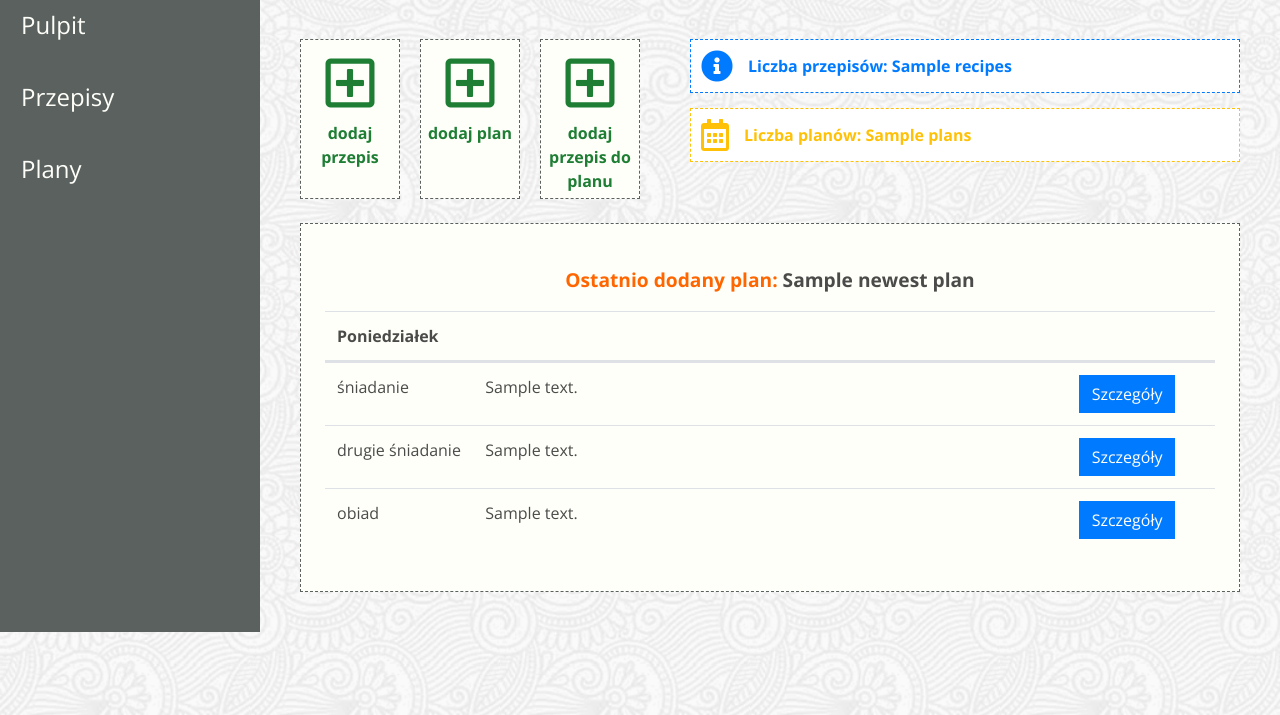
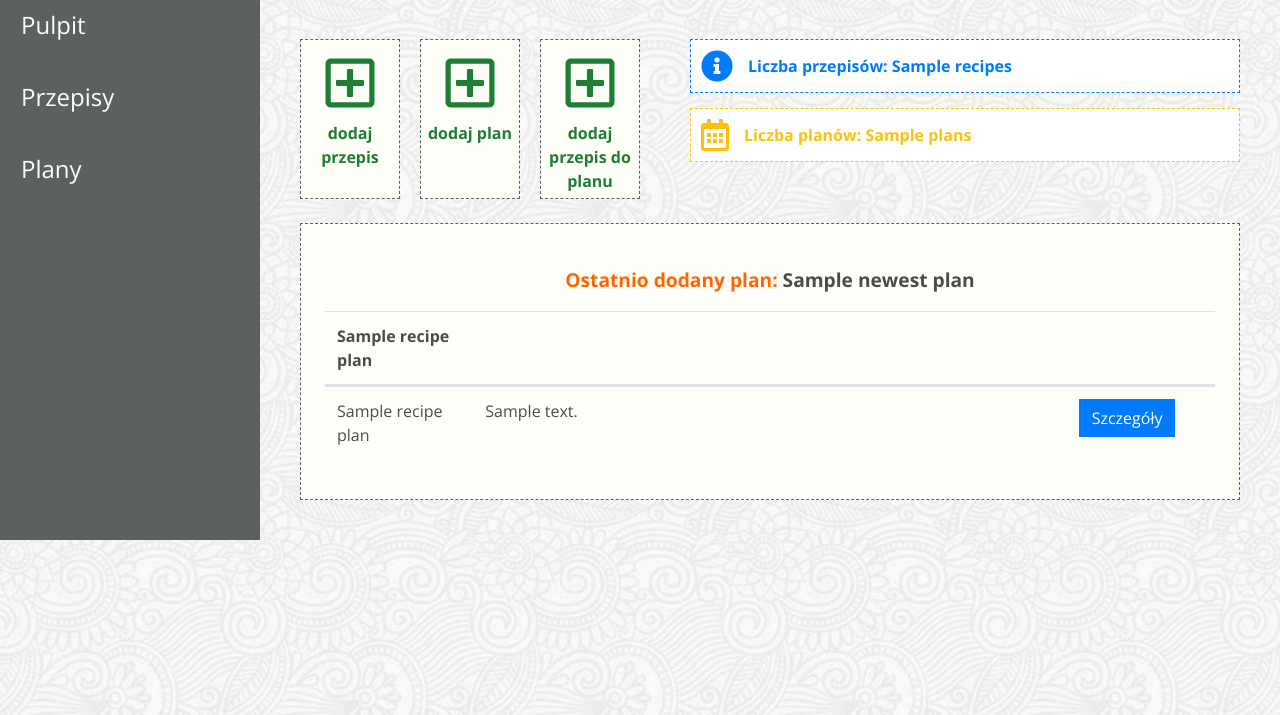
Before and after one commit to CezarySzukiel/Project_Jedzonko_Scrum, a Django app: template jedzonko/templates/jedzonko/dashboard.html in a window 1280 px wide. Shown: the part 85-800 px from the top of the page. Run offline with Django 3.2, Linux system fonts and the light colour scheme; the template is opened without the code that fills it: most values are stand-ins (such as "Sample title", 1, 10 or a date in 2020); some libraries are stand-ins or nearby versions; some web fonts are replaced.

Commit message:
6.2 changes with a bug from 6.1

```diff
--- a/jedzonko/templates/jedzonko/app-schedules.html
+++ b/jedzonko/templates/jedzonko/app-schedules.html
@@ -8,7 +8,7 @@
             <h3 class="color-header text-uppercase">LISTA PLANÓW</h3>
         </div>
         <div class="col d-flex justify-content-end mb-2 noPadding">
-            <a href="/recipe/add/"
+            <a href="/plan/add/"
                class="btn btn-success rounded-0 pt-0 pb-0 pr-4 pl-4">Dodaj
                 plan</a>
         </div>
--- a/jedzonko/templates/jedzonko/dashboard.html
+++ b/jedzonko/templates/jedzonko/dashboard.html
@@ -39,30 +39,26 @@
             <span>Ostatnio dodany plan:</span> {{ newestPlan.name }}
         </h2>
         <table class="table">
+            {% for day in newestPlan.day_name %}
                 <thead>
                 <tr class="d-flex">
-                                <th class="col-2">Poniedziałek</th>
+                    <th class="col-2">{{ recipePlan.day_name }}</th>
                     <th class="col-8"></th>
                     <th class="col-2"></th>
                 </tr>
                 </thead>
                 <tbody>
+                {% for recipe in recipePlan %}
                     <tr class="d-flex">
-                                <td class="col-2">śniadanie</td>
-                                <td class="col-8">{{ newestPlan.breakfast.description }}</td>
-                                <td class="col-2"><a href="recipe/{{ newestPlan.breakfast.id }}"><button type="button" class="btn btn-primary rounded-0">Szczegóły</button></a></td>
+                        <td class="col-2">{{ recipePlan.meal_name }}</td>
+                        <td class="col-8">{{ recipePlan.description }}</td>
+                        <td class="col-2"><a href="recipe/{{ recipePlan.recipe.id }}">
+                            <button type="button" class="btn btn-primary rounded-0">Szczegóły</button>
+                        </a></td>
                     </tr>
-                            <tr class="d-flex">
-                                <td class="col-2">drugie śniadanie</td>
-                                <td class="col-8">{{ newestPlan.secondBreakfast.description }}</td>
-                                <td class="col-2"><a href="recipe/{{ newestPlan.secondBreakfast.id }}"><button type="button" class="btn btn-primary rounded-0">Szczegóły</button></a></td>
-                            </tr>
-                            <tr class="d-flex">
-                                <td class="col-2">obiad</td>
-                                <td class="col-8">{{ newestPlan.dinner.description }}</td>
-                                <td class="col-2"><a href="recipe/{{ newestPlan.dinner.id }}"><button type="button" class="btn btn-primary rounded-0">Szczegóły</button></a></td>
-                            </tr>
+                {% endfor %}
                 </tbody>
+            {% endfor %}
         </table>
     </div>
 {% endblock content %}
```
Lines whose indentation alone changed are shown as unchanged.
